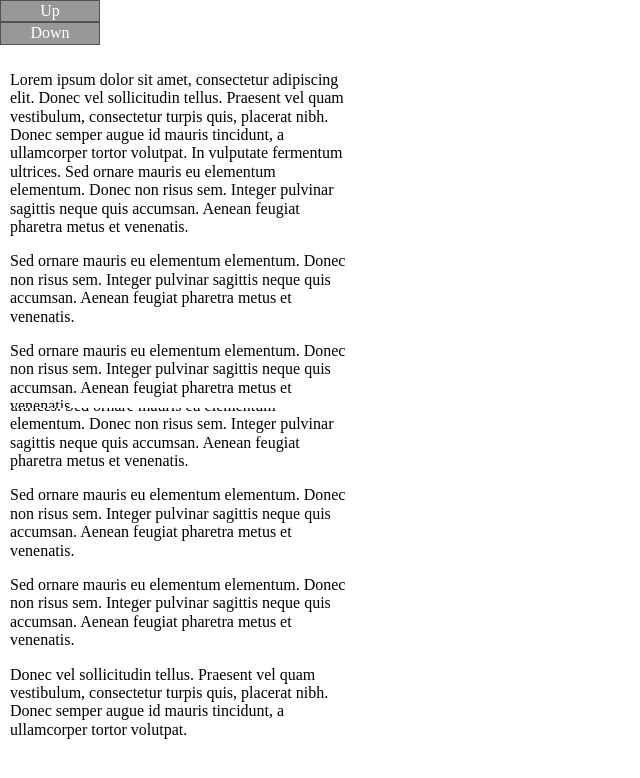
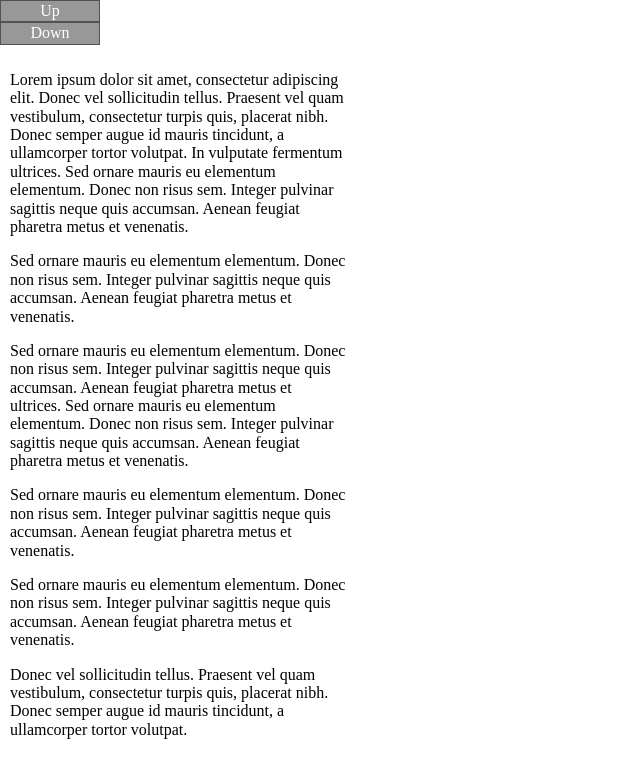
Before and after one commit to ibaraness/angular-page-flip-effect, an Angular app: page / in a window 1280 px wide. Shown: the top 778 px of the page, without its empty margins (0-640 px from the left). Built offline with nearby package versions, Linux system fonts and the light colour scheme.

Commit message:
fixed size

```diff
--- a/src/app/cards/card/card.component.scss
+++ b/src/app/cards/card/card.component.scss
@@ -17,7 +17,7 @@
     top:0;
     left:0;
     width:100%;
-    height: 51%;
+    height: 50%;
     overflow: hidden;
     background-color: white;
     .card-content {
@@ -29,7 +29,7 @@
     bottom: 0;
     left: 0;
     width: 100%;
-    height: 49%;
+    height: 50%;
     background-color: white;
     transform: rotateX(0deg);
     transform-origin: 0px 0px;
```
